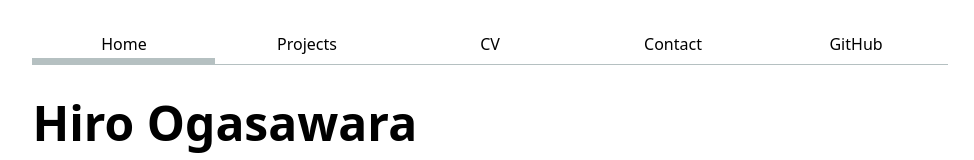
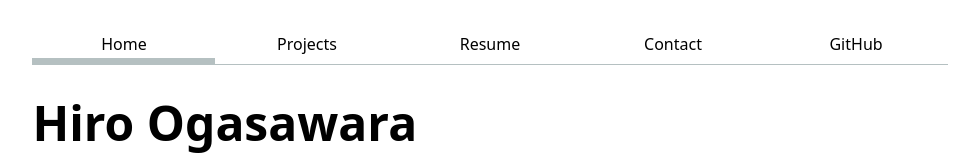
Before and after one commit to hiromitsdm/psychic-octo-invention, a SvelteKit app: page / in a window 1280 px wide. Shown: the top 160 px of the page, without its empty margins (150-1124 px from the left). Built offline with nearby package versions, Linux system fonts and the light colour scheme.

Commit message:
Update +page.svelte

```diff
--- a/src/routes/+page.svelte
+++ b/src/routes/+page.svelte
@@ -1,7 +1,7 @@
     <nav>
     <a href="index.html" class="current">Home</a>
     <a href="projects/">Projects</a>
-    <a href="cv/">CV</a>
+    <a href="cv/">Resume</a>
     <a href="contact/">Contact</a>
     <a href="https://github.com/hiromitsdm" target="_blank">GitHub</a>
     </nav>
```
